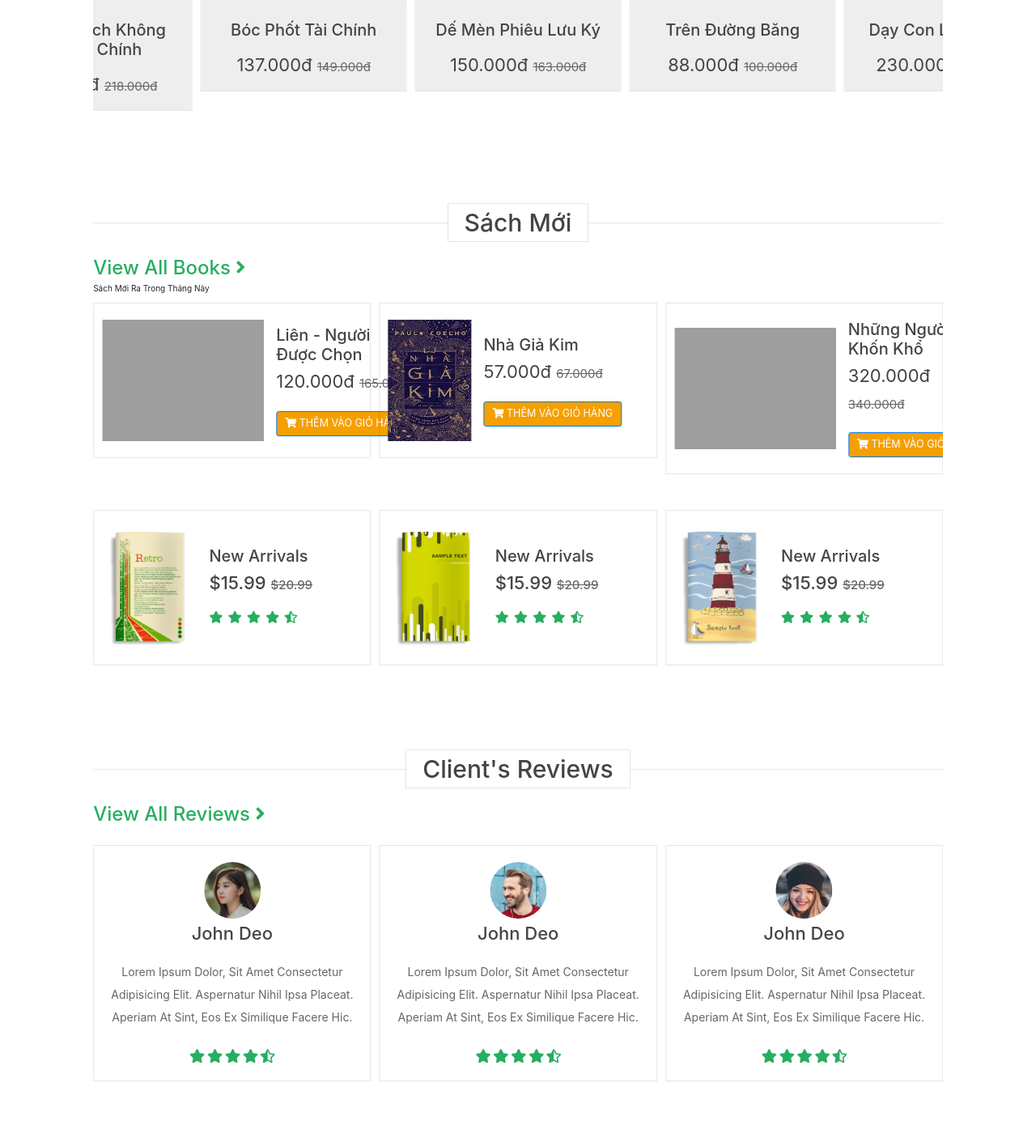
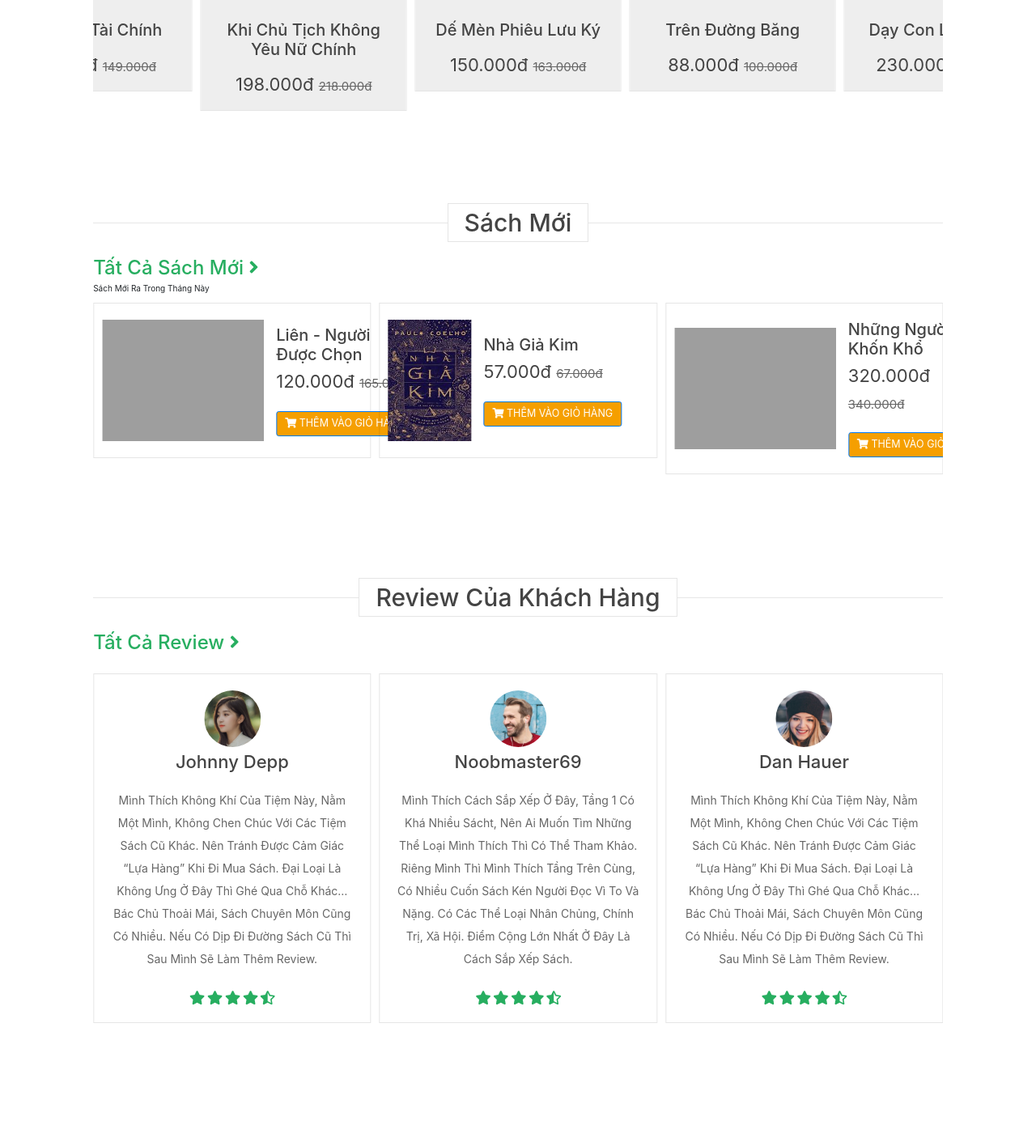
Before and after one commit to namnt0413/database-project, a PHP site: page / in a window 1280 px wide. Shown: the part 1211-2617 px from the top of the page at 81% size. After the commit the page ends 2475 px from the top, so only its background shows below. Run offline with PHP 8.4, Linux system fonts and the light colour scheme; data comes from the database, SQL or seed files in the repository; grey boxes are pictures that could not be loaded.

Commit message:
Sửa giao diện trang chủ

```diff
--- a/index.php
+++ b/index.php
@@ -144,7 +144,7 @@
         <h1 class="heading"> <span>Sách mới</span> </h1>
 
         <div class="swiper arrivals-slider">
-            <a href="book.php">view all books <i class="fa fa-angle-right"></i></a>
+            <a href="book.php">Tất cả sách mới <i class="fa fa-angle-right"></i></a>
 
             <br><span>Sách mới ra trong tháng này</span>
             <div class="swiper-wrapper">
@@ -166,98 +166,8 @@
 
         </div>
 
-        <div class="swiper arrivals-slider">
 
-            <div class="swiper-wrapper">
 
-                <a href="#" class="swiper-slide box">
-                    <div class="image">
-                        <img src="./assets/image/book-6.png" alt="">
-                    </div>
-                    <div class="content">
-                        <h3>new arrivals</h3>
-                        <div class="price">$15.99 <span>$20.99</span></div>
-                        <div class="stars">
-                            <i class="fas fa-star"></i>
-                            <i class="fas fa-star"></i>
-                            <i class="fas fa-star"></i>
-                            <i class="fas fa-star"></i>
-                            <i class="fas fa-star-half-alt"></i>
-                        </div>
-                    </div>
-                </a>
-
-                <a href="#" class="swiper-slide box">
-                    <div class="image">
-                        <img src="./assets/image/book-7.png" alt="">
-                    </div>
-                    <div class="content">
-                        <h3>new arrivals</h3>
-                        <div class="price">$15.99 <span>$20.99</span></div>
-                        <div class="stars">
-                            <i class="fas fa-star"></i>
-                            <i class="fas fa-star"></i>
-                            <i class="fas fa-star"></i>
-                            <i class="fas fa-star"></i>
-                            <i class="fas fa-star-half-alt"></i>
-                        </div>
-                    </div>
-                </a>
-
-                <a href="#" class="swiper-slide box">
-                    <div class="image">
-                        <img src="./assets/image/book-8.png" alt="">
-                    </div>
-                    <div class="content">
-                        <h3>new arrivals</h3>
-                        <div class="price">$15.99 <span>$20.99</span></div>
-                        <div class="stars">
-                            <i class="fas fa-star"></i>
-                            <i class="fas fa-star"></i>
-                            <i class="fas fa-star"></i>
-                            <i class="fas fa-star"></i>
-                            <i class="fas fa-star-half-alt"></i>
-                        </div>
-                    </div>
-                </a>
-
-                <a href="#" class="swiper-slide box">
-                    <div class="image">
-                        <img src="./assets/image/book-9.png" alt="">
-                    </div>
-                    <div class="content">
-                        <h3>new arrivals</h3>
-                        <div class="price">$15.99 <span>$20.99</span></div>
-                        <div class="stars">
-                            <i class="fas fa-star"></i>
-                            <i class="fas fa-star"></i>
-                            <i class="fas fa-star"></i>
-                            <i class="fas fa-star"></i>
-                            <i class="fas fa-star-half-alt"></i>
-                        </div>
-                    </div>
-                </a>
-
-                <a href="#" class="swiper-slide box">
-                    <div class="image">
-                        <img src="./assets/image/book-10.png" alt="">
-                    </div>
-                    <div class="content">
-                        <h3>new arrivals</h3>
-                        <div class="price">$15.99 <span>$20.99</span></div>
-                        <div class="stars">
-                            <i class="fas fa-star"></i>
-                            <i class="fas fa-star"></i>
-                            <i class="fas fa-star"></i>
-                            <i class="fas fa-star"></i>
-                            <i class="fas fa-star-half-alt"></i>
-                        </div>
-                    </div>
-                </a>
-
-            </div>
-
-        </div>
     </section>
     <!-- arrivals section ends -->
 
@@ -284,8 +194,8 @@
 
     <!-- reviews section starts  -->
     <section class="reviews" id="reviews">
-        <h1 class="heading"> <span>client's reviews</span> </h1>
-        <a href="reviews.php">view all reviews <i class="fa fa-angle-right"></i></a>
+        <h1 class="heading"> <span>Review của khách hàng</span> </h1>
+        <a href="reviews.php">Tất cả review  <i class="fa fa-angle-right"></i></a>
 
         <div class="swiper reviews-slider">
 
@@ -293,8 +203,8 @@
 
                 <div class="swiper-slide box">
                     <img src="./assets/image/pic-1.png" alt="">
-                    <h3>john deo</h3>
-                    <p>Lorem ipsum dolor, sit amet consectetur adipisicing elit. Aspernatur nihil ipsa placeat. Aperiam at sint, eos ex similique facere hic.</p>
+                    <h3>Noobmaster69</h3>
+                    <p>Mình thích cách sắp xếp ở đây, tầng 1 có khá nhiều sácht, nên ai muốn tìm những thể loại mình thích thì có thể tham khảo. Riêng mình thì mình thích tầng trên cùng, có nhiều cuốn sách kén người đọc vì to và nặng. Có các thể loại nhân chủng, chính trị, xã hội. Điểm cộng lớn nhất ở đây là cách sắp xếp sách.</p>
                     <div class="stars">
                         <i class="fas fa-star"></i>
                         <i class="fas fa-star"></i>
@@ -306,8 +216,8 @@
 
                 <div class="swiper-slide box">
                     <img src="./assets/image/pic-2.png" alt="">
-                    <h3>john deo</h3>
-                    <p>Lorem ipsum dolor, sit amet consectetur adipisicing elit. Aspernatur nihil ipsa placeat. Aperiam at sint, eos ex similique facere hic.</p>
+                    <h3>Dan Hauer</h3>
+                    <p>Mình thích không khí của tiệm này, nằm một mình, không chen chúc với các tiệm sách cũ khác. Nên tránh được cảm giác “lựa hàng” khi đi mua sách. Đại loại là không ưng ở đây thì ghé qua chỗ khác… Bác chủ thoải mái, sách chuyên môn cũng có nhiều. Nếu có dịp đi đường sách cũ thì sau mình sẽ làm thêm review.</p>
                     <div class="stars">
                         <i class="fas fa-star"></i>
                         <i class="fas fa-star"></i>
@@ -319,8 +229,8 @@
 
                 <div class="swiper-slide box">
                     <img src="./assets/image/pic-3.png" alt="">
-                    <h3>john deo</h3>
-                    <p>Lorem ipsum dolor, sit amet consectetur adipisicing elit. Aspernatur nihil ipsa placeat. Aperiam at sint, eos ex similique facere hic.</p>
+                    <h3>John Wick</h3>
+                    <p>Hiệu sách dành cho người đi làm là đây. Tầng 1 chọn sách, tầng 2 tha hồ chọn văn phòng phẩm, bút, sổ tay, giá phải chăng hơn các tiệm văn phòng phẩm khác. Nói chung là cách sắp xếp không gian sách ở tầng 1 khá là hiện đại, phù hợp cho người lớn tới lựa sách, chỗ gửi xe rộng, các đồ dùng văn phòng ở đây cũng nhiều.</p>
                     <div class="stars">
                         <i class="fas fa-star"></i>
                         <i class="fas fa-star"></i>
@@ -331,8 +241,8 @@
                 </div>
                 <div class="swiper-slide box">
                     <img src="./assets/image/pic-4.png" alt="">
-                    <h3>john deo</h3>
-                    <p>Lorem ipsum dolor, sit amet consectetur adipisicing elit. Aspernatur nihil ipsa placeat. Aperiam at sint, eos ex similique facere hic.</p>
+                    <h3>Justin Bieber</h3>
+                    <p>Hiệu sách dành cho người đi làm là đây. Tầng 1 chọn sách, tầng 2 tha hồ chọn văn phòng phẩm, bút, sổ tay, giá phải chăng hơn các tiệm văn phòng phẩm khác. Nói chung là cách sắp xếp không gian sách ở tầng 1 khá là hiện đại, phù hợp cho người lớn tới lựa sách, chỗ gửi xe rộng, các đồ dùng văn phòng ở đây cũng nhiều.</p>
                     <div class="stars">
                         <i class="fas fa-star"></i>
                         <i class="fas fa-star"></i>
@@ -344,8 +254,8 @@
 
                 <div class="swiper-slide box">
                     <img src="./assets/image/pic-5.png" alt="">
-                    <h3>john deo</h3>
-                    <p>Lorem ipsum dolor, sit amet consectetur adipisicing elit. Aspernatur nihil ipsa placeat. Aperiam at sint, eos ex similique facere hic.</p>
+                    <h3>Amber Heard</h3>
+                    <p>Hiệu sách dành cho người đi làm là đây. Tầng 1 chọn sách, tầng 2 tha hồ chọn văn phòng phẩm, bút, sổ tay, giá phải chăng hơn các tiệm văn phòng phẩm khác. Nói chung là cách sắp xếp không gian sách ở tầng 1 khá là hiện đại, phù hợp cho người lớn tới lựa sách, chỗ gửi xe rộng, các đồ dùng văn phòng ở đây cũng nhiều.</p>
                     <div class="stars">
                         <i class="fas fa-star"></i>
                         <i class="fas fa-star"></i>
@@ -357,8 +267,8 @@
 
                 <div class="swiper-slide box">
                     <img src="./assets/image/pic-6.png" alt="">
-                    <h3>john deo</h3>
-                    <p>Lorem ipsum dolor, sit amet consectetur adipisicing elit. Aspernatur nihil ipsa placeat. Aperiam at sint, eos ex similique facere hic.</p>
+                    <h3>Johnny Depp</h3>
+                    <p>Mình thích không khí của tiệm này, nằm một mình, không chen chúc với các tiệm sách cũ khác. Nên tránh được cảm giác “lựa hàng” khi đi mua sách. Đại loại là không ưng ở đây thì ghé qua chỗ khác… Bác chủ thoải mái, sách chuyên môn cũng có nhiều. Nếu có dịp đi đường sách cũ thì sau mình sẽ làm thêm review.</p>
                     <div class="stars">
                         <i class="fas fa-star"></i>
                         <i class="fas fa-star"></i>
```
